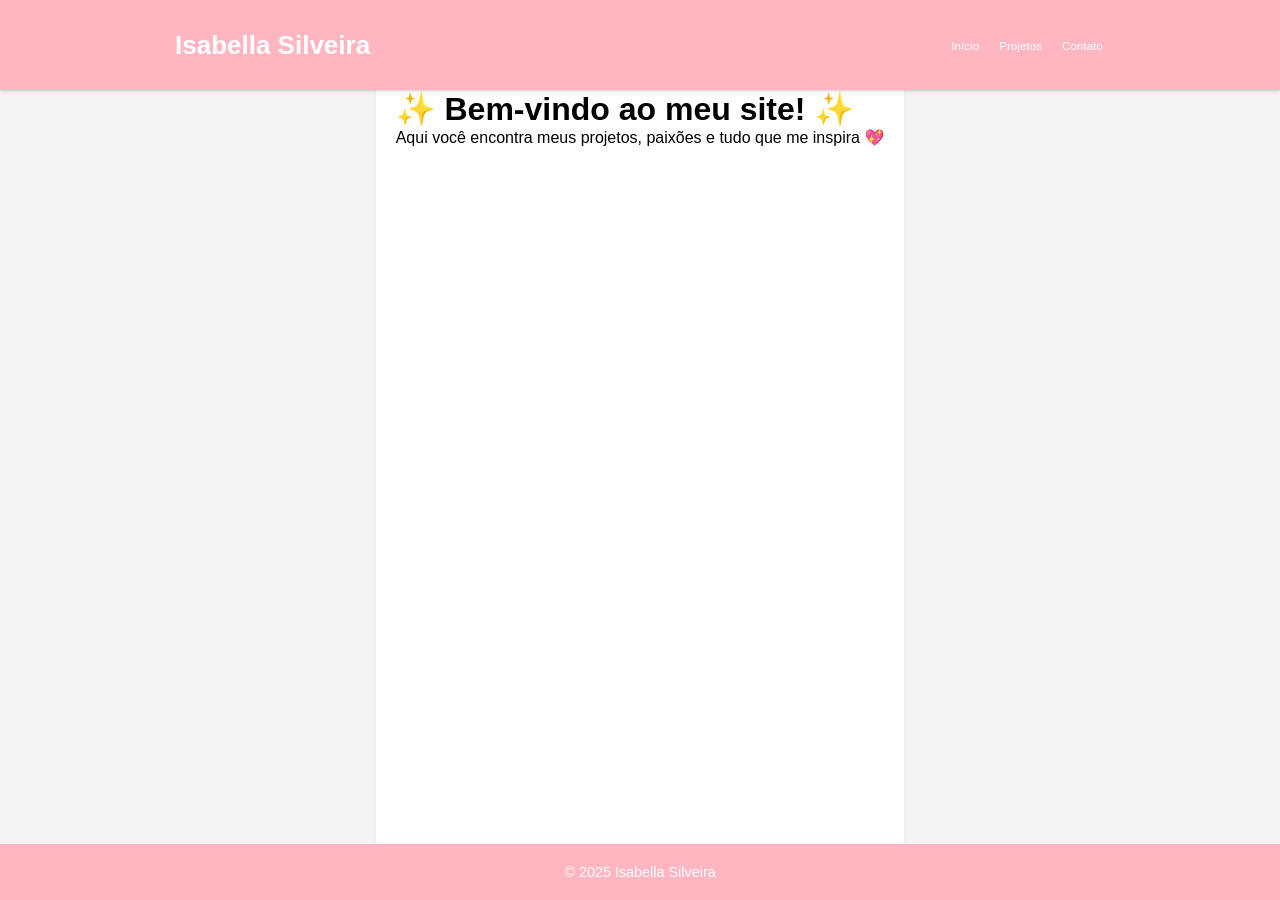
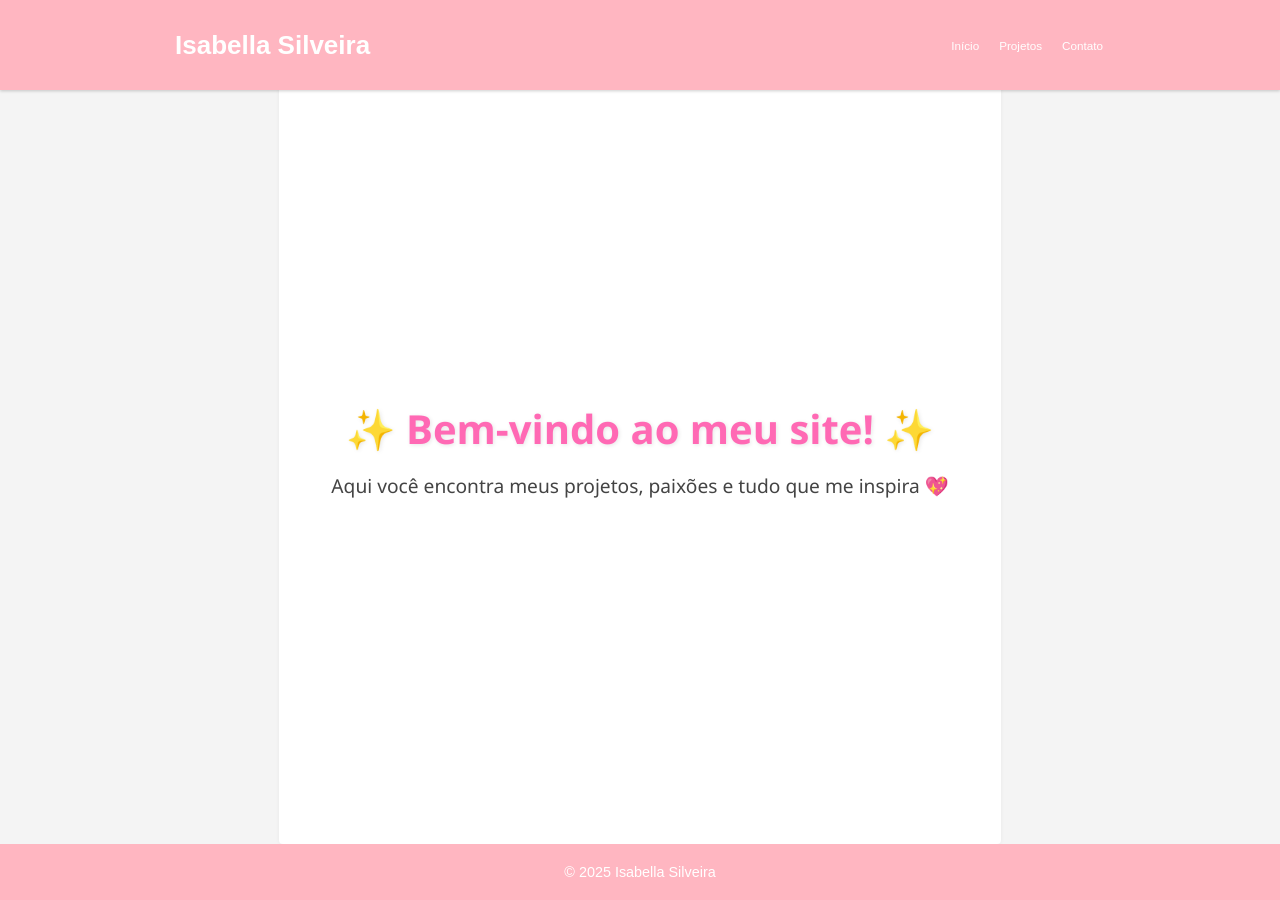
Before and after one commit to isacsilveira/isacsilveira.github.io, a Jekyll site: the page built from index.md, in a window 1280 px wide. Built offline with Jekyll 4.4.1, drawn with Linux system fonts in a browser that asks for light colours.

Commit message:
Update style.css

```diff
--- a/assets/css/style.css
+++ b/assets/css/style.css
@@ -98,3 +98,26 @@
   font-size: 0.9em;
   width: 100%;
 }
+
+.welcome-section {
+  height: 80vh;
+  display: flex;
+  flex-direction: column;
+  justify-content: center;
+  align-items: center;
+  text-align: center;
+  color: #ff69b4;
+  font-family: 'Segoe UI', sans-serif;
+  padding: 2rem;
+}
+
+.welcome-section h1 {
+  font-size: 2.5rem;
+  margin-bottom: 1rem;
+  text-shadow: 1px 1px 4px rgba(0, 0, 0, 0.1);
+}
+
+.welcome-section p {
+  font-size: 1.2rem;
+  color: #444;
+}
```
